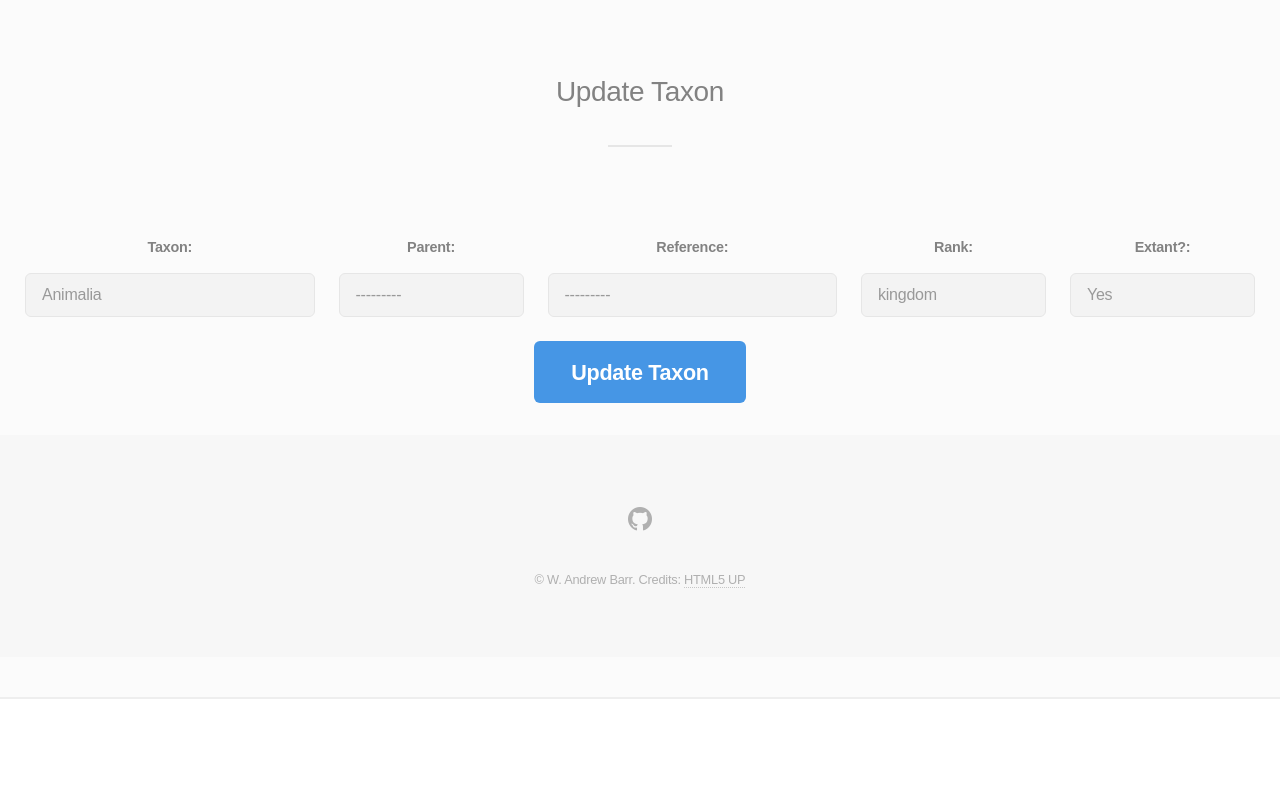
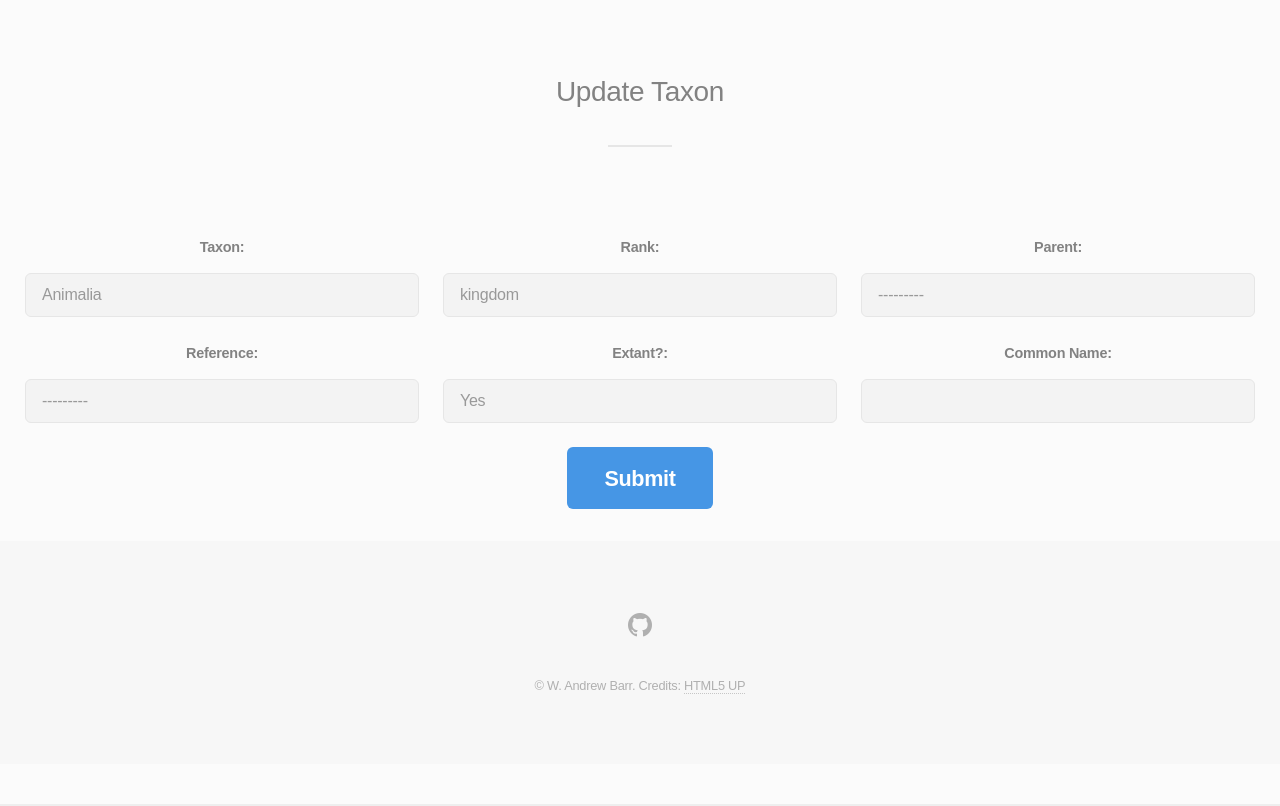
Before and after one commit to wabarr/taxonomy, a Django app: page /update/1/ in a window 1280 px wide. Shown: the part 193-999 px from the top of the page. Before the commit the page ends 892 px from the top, so only its background shows below. Run offline with Django 3.2, Linux system fonts and the light colour scheme; the visitor is signed in with stand-in values (Sample User, id 1); data comes from the database, SQL or seed files in the repository; parts of the project's set-up code (start-up, migrations or seed data) failed here and were passed over; some libraries are stand-ins or nearby versions.

Commit message:
add commonname to db and update forms to reflect.  Also refactor taxon form as an include

```diff
--- a/taxonomy/admin.py
+++ b/taxonomy/admin.py
@@ -48,7 +48,7 @@ def bulk_update(modeladmin, request, queryset):
 bulk_update.short_description = "Bulk update selected records"
 
 class TaxonAdmin(AjaxSelectAdmin):
-    search_fields = ('name',)
+    search_fields = ('name','commonName')
     list_editable = ["extant",]
     list_display =  ["order", "family", "subfamily", "tribe", "genus", "species", "extant"]
     list_filter = ['rank',OrderFilter,FamilyFilter]
--- a/taxonomy/models.py
+++ b/taxonomy/models.py
@@ -32,6 +32,7 @@ class Taxon(models.Model):
     extant = models.NullBooleanField(default=True)
     notes = models.TextField(null=True, blank=True)
     lastModified = models.DateTimeField(auto_now=True, null=True)
+    commonName = models.CharField(max_length=100, null=True, blank=True)
     objects = TaxonManager()
     def __unicode__(self):
         #return self.name + " (" + str(self.rank).upper() + ")"
--- a/taxonomy/templates/changeTaxon.html
+++ b/taxonomy/templates/changeTaxon.html
@@ -15,57 +15,8 @@
         </header>
 
         <form id="entryform" method="post">
-                    <div class="row uniform">
-                    <div class="12u">
-                        {% if messages %}
-                        <ul class="messages">
-                            {% for message in messages %}
-                                <li{% if message.tags %} class="{{ message.tags }}"{% endif %}>{{ message }}</li>
-                        {% endfor %}
-                        </ul>
-                    {% endif %}
-                    </div>
-                    </div>
-                    <div class="row uniform"><div class="12u">{{ form.non_field_errors }}</div></div>
-                    <div class="row uniform paddedsides">{% csrf_token %}
-
-                        <div class="3u">
-                            <label for="{{ form.name.id_for_label }}">Taxon:</label>
-                            {{ form.name }}
-                            {{ form.name.errors }}
-                        </div>
-                        <div class="2u">
-                            <label for="{{ form.parent.id_for_label }}">Parent:</label>
-                            {{ form.parent }}
-                            {{ form.parent.errors }}
-                        </div>
-                        <div class="3u">
-                            <label for="{{ form.ref.id_for_label }}">Reference:</label>
-                            {{ form.ref }}
-                            {{ form.ref.errors }}
-                        </div>
-                        <div class="2u">
-                            <label for="{{ form.rank.id_for_label }}">Rank:</label>
-                            {{ form.rank }}
-                            {{ form.rank.errors }}
-                        </div>
-                        <div class="2u">
-                            <label for="{{ form.extant.id_for_label }}">Extant?:</label>
-                            {{ form.extant }}
-                            {{ form.extant.errors }}
-                        </div>
-
-                    </div>
-                    <div class="row uniform">
-                        <div class="2u"></div>
-                        <div class="8u">
-                            <ul class="actions">
-                                <li><input type="submit" value="Update Taxon" class="special button big" /></li>
-                            </ul>
-                        </div>
-                        <div class="2u"></div>
-                    </div>
-				</form>
+         {% include 'taxon_form.html' %}
+		</form>
 {% endblock %}
 
 {% block extrascripts %}
--- /dev/null
+++ b/taxonomy/templates/taxon_form.html
@@ -0,0 +1,58 @@
+<div class="row uniform">
+<div class="12u">
+    {% if messages %}
+    <ul class="messages">
+        {% for message in messages %}
+            <li{% if message.tags %} class="{{ message.tags }}"{% endif %}>{{ message }}</li>
+    {% endfor %}
+    </ul>
+{% endif %}
+</div>
+</div>
+<div class="row uniform"><div class="12u">{{ form.non_field_errors }}</div></div>
+<div class="row uniform paddedsides">{% csrf_token %}
+
+    <div class="4u">
+        <label for="{{ form.name.id_for_label }}">Taxon:</label>
+        {{ form.name }}
+        {{ form.name.errors }}
+    </div>
+    <div class="4u">
+        <label for="{{ form.rank.id_for_label }}">Rank:</label>
+        {{ form.rank }}
+        {{ form.rank.errors }}
+    </div>
+    <div class="4u">
+        <label for="{{ form.parent.id_for_label }}">Parent:</label>
+        {{ form.parent }}
+        {{ form.parent.errors }}
+    </div>
+</div>
+<div class="row uniform paddedsides">
+    <div class="4u">
+        <label for="{{ form.ref.id_for_label }}">Reference:</label>
+        {{ form.ref }}
+        {{ form.ref.errors }}
+    </div>
+
+    <div class="4u">
+        <label for="{{ form.extant.id_for_label }}">Extant?:</label>
+        {{ form.extant }}
+        {{ form.extant.errors }}
+    </div>
+    <div class="4u">
+        <label for="{{ form.commonName.id_for_label }}">Common Name:</label>
+        {{ form.commonName }}
+        {{ form.commonName.errors }}
+    </div>
+
+</div>
+<div class="row uniform">
+    <div class="2u"></div>
+    <div class="8u">
+        <ul class="actions">
+            <li><input type="submit" value="Submit" class="special button big" /></li>
+        </ul>
+    </div>
+    <div class="2u"></div>
+</div>
```
Also changed, not shown: taxonomy/templates/addTaxa.html (+1 -50 lines), taxonomy/migrations/0007_taxon_commonname.py (added).
